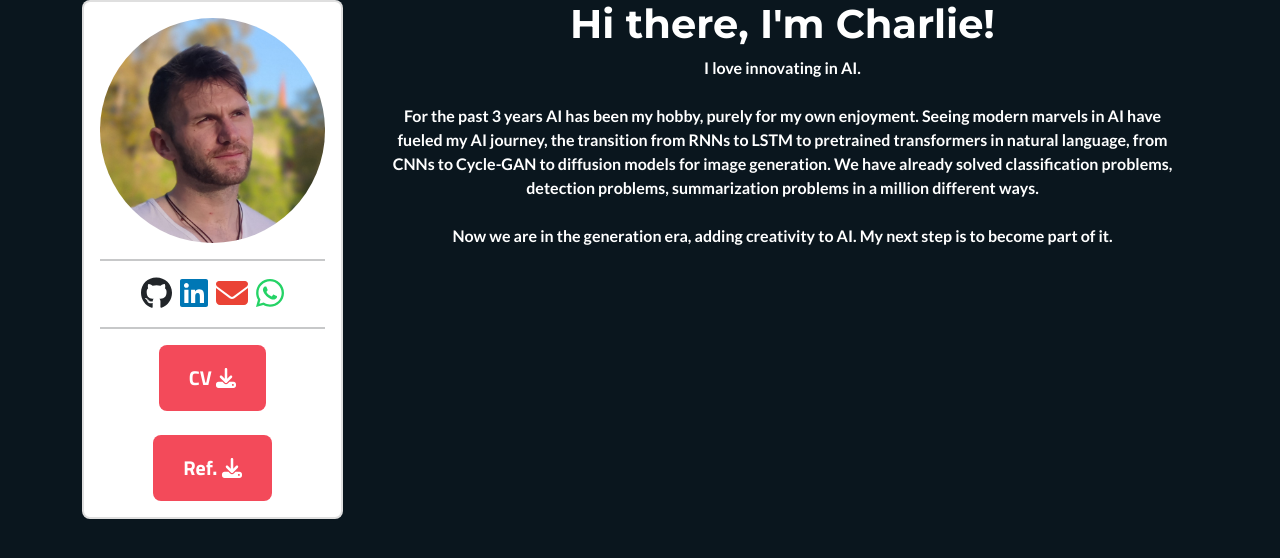
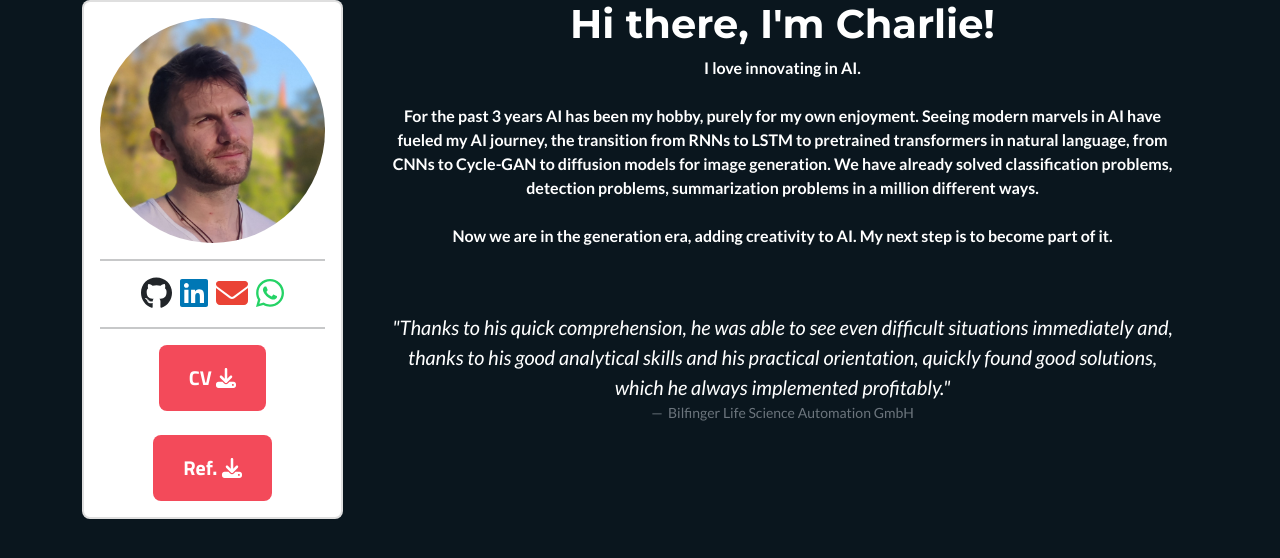
Before and after one commit to Charlie-Bell/Django-K8S, a Django app: page / in a window 1280 px wide. Shown: the part 128-686 px from the top of the page. Run offline with Django 3.2, Linux system fonts and the light colour scheme; some libraries are stand-ins or nearby versions.

Commit message:
Added testimonial

```diff
--- a/web/django_k8s/templates/index.html
+++ b/web/django_k8s/templates/index.html
@@ -55,6 +55,15 @@
                     Now we are in the generation era, adding creativity to AI.
                     My next step is to become part of it.
                 </b></p>
+                <br><br>
+                <blockquote class="blockquote">
+                    <i>"Thanks to his quick comprehension, he was able to see even difficult situations immediately and,
+                        thanks to his good analytical skills and his practical orientation, quickly found good solutions, which
+                        he always implemented profitably."</i>
+                </blockquote>
+                <figcaption class="blockquote-footer">
+                    Bilfinger Life Science Automation GmbH
+                </figcaption>
                 </div>
             </div>
         </div>
```
Also changed, not shown: 2 other files.
